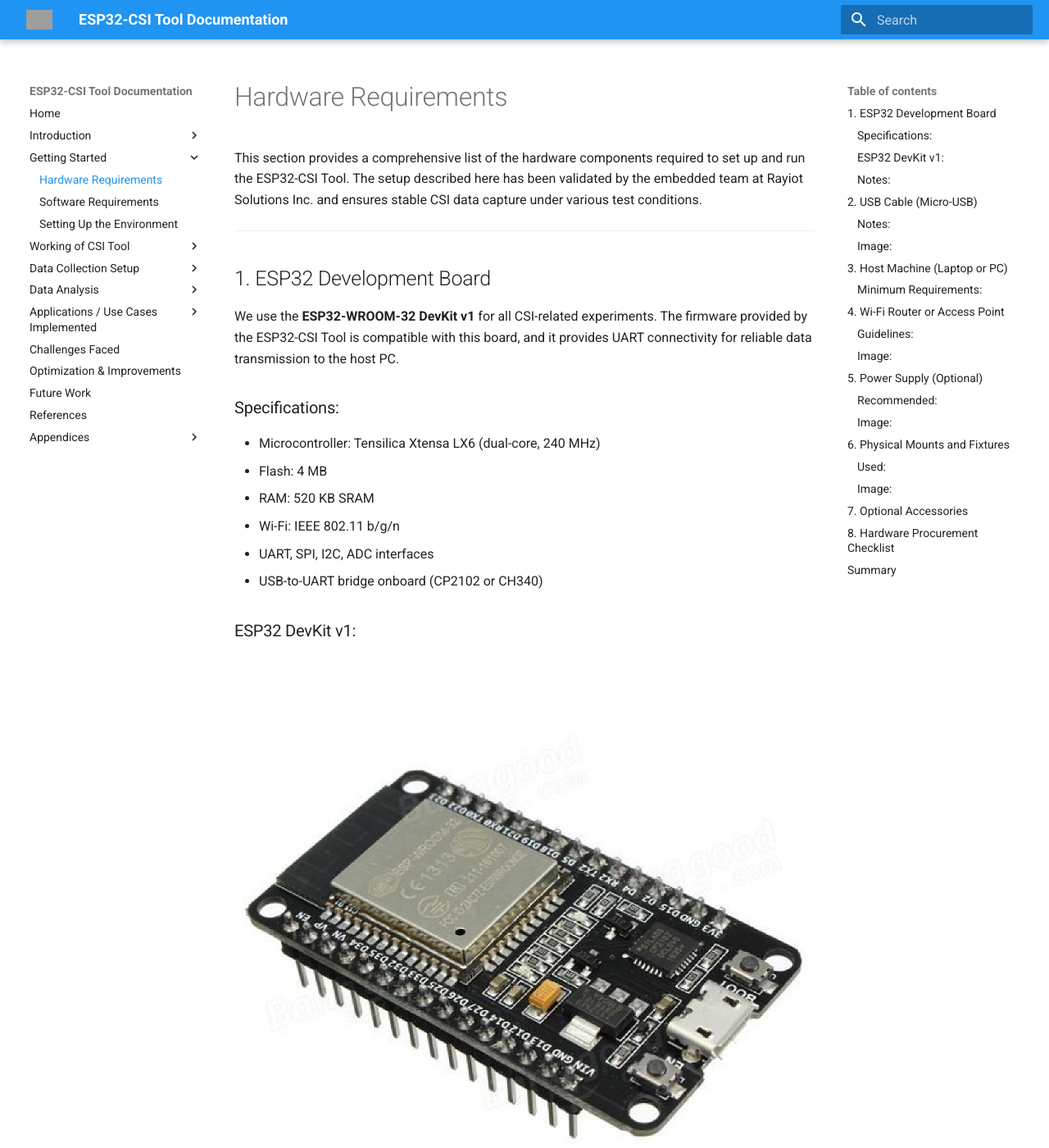
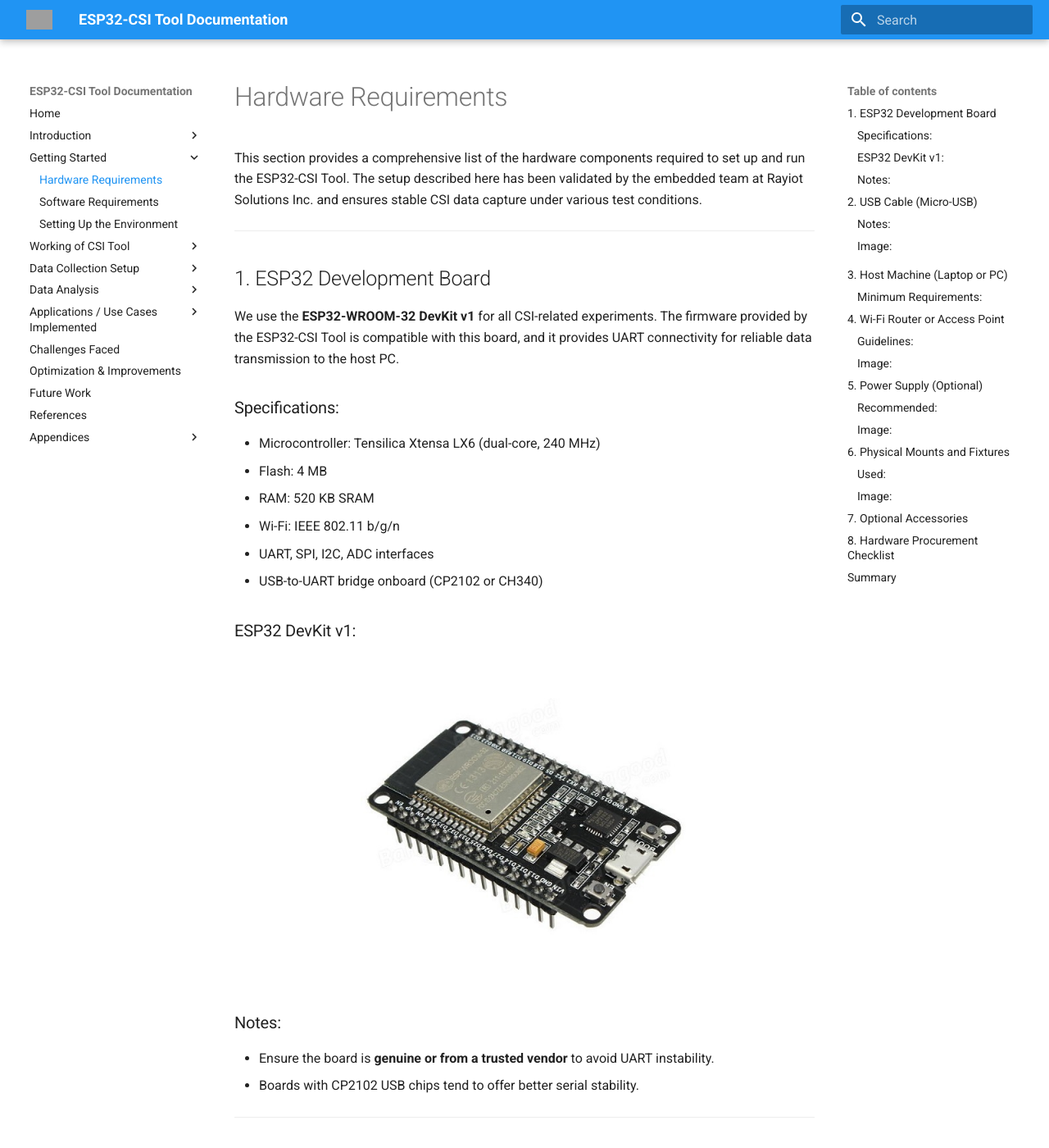
Before and after one commit to rayiot-admin/embedded-esp-esp-csi, an MkDocs documentation site: the page built from docs/getting-started/hardware.md, in a window 1280 px wide and 1400 px high. Shown: the whole window at 82% size. Built offline with MkDocs 1.6.1 and Material for MkDocs 9.7.7, drawn with Linux system fonts in a browser that asks for light colours; grey boxes are pictures that could not be loaded.

Commit message:
Update documentation with images, styles, and structure

```diff
--- a/docs/extras/extra.css
+++ b/docs/extras/extra.css
@@ -2,3 +2,8 @@
   max-width: 100% !important;  /* Uses full screen width */
   padding: 0 20px;             /* Adjust horizontal padding */
 }
+img.center {
+  display: block;
+  margin-left: auto;
+  margin-right: auto;
+}
--- a/docs/getting-started/hardware.md
+++ b/docs/getting-started/hardware.md
@@ -17,7 +17,7 @@ We use the **ESP32-WROOM-32 DevKit v1** for all CSI-related experiments. The fir
 - USB-to-UART bridge onboard (CP2102 or CH340)
 
 ### ESP32 DevKit v1:
-![ESP32 DevKit v1](../images/esp32-devkit-v1.jpg)
+![ESP32 DevKit v1](../images/esp32-devkit-v1.jpg){ width=400px .center}
 
 ### Notes:
 - Ensure the board is **genuine or from a trusted vendor** to avoid UART instability.
@@ -34,8 +34,7 @@ A standard **USB-A to Micro-USB** cable is used to connect the ESP32 board to th
 - Cable length should be limited to **under 1.5 meters** for stability.
 
 ### Image:
-<img src="/images/usb-micro-cable.jpg" alt="USB Cable" style="width: 400px;" />
-![USB Cable](../images/usb-micro-cable.jpg)
+![USB Cable](../images/usb-micro-cable.jpg){ width=400px .center}
 ---
 
 ## 3. Host Machine (Laptop or PC)
@@ -63,7 +62,7 @@ An 802.11 b/g/n compatible router is required to generate Wi-Fi traffic for CSI
 - Ensure the network is lightly loaded to avoid interference
 
 ### Image:
-![Wi-Fi Router](../images/wifi-router.jpg)
+![Wi-Fi Router](../images/wifi-router.jpg){ width=400px .center}
 
 ---
 
@@ -77,7 +76,7 @@ If the USB port is not used for power, or if conducting mobile experiments (e.g.
 - Li-ion battery with voltage regulator (for compact embedded systems)
 
 ### Image:
-![Power Bank](../images/power-bank.jpg)
+![Power Bank](../images/power-bank.jpg){ width=400px .center}
 
 ---
 
@@ -91,7 +90,7 @@ To ensure reproducibility and reduce signal artifacts caused by board movement:
 - Ruler/tape measure for documenting layout distance between devices
 
 ### Image:
-![ESP32 Mount Setup](../images/esp32-mount-setup.jpg)
+![ESP32 Mount Setup](../images/esp32-mount-setup.jpg){ width=400px .center}
 
 ---
 
--- a/mkdocs.yml
+++ b/mkdocs.yml
@@ -15,15 +15,15 @@ extra_css:
 extra_javascript:
 - https://cdn.jsdelivr.net/npm/mathjax@3/es5/tex-mml-chtml.js
 markdown_extensions:
-- admonition
-- codehilite
-- toc:
-    permalink: true
-- pymdownx.arithmatex:
-    generic: true
-- pymdownx.superfences
-- pymdownx.tabbed
-- pymdownx.details
+  - attr_list
+  - md_in_html
+  - toc:
+      permalink: true
+  - pymdownx.arithmatex:
+      generic: true
+  - pymdownx.superfences
+  - pymdownx.tabbed
+  - pymdownx.details
 plugins:
 - search
 extra:
```
